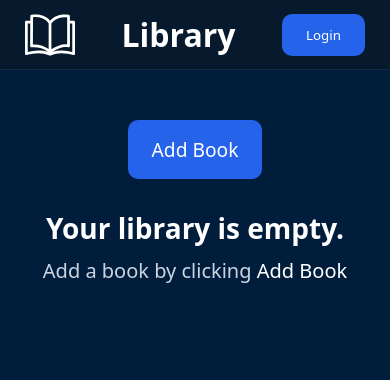
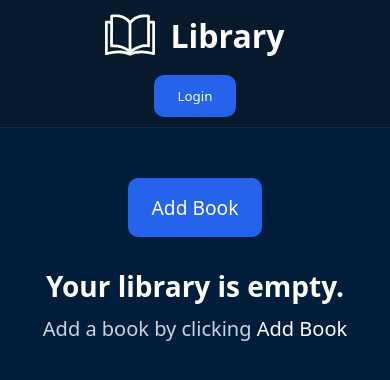
Before and after one commit to cColds/library, a website built with webpack: page public/index.html in a window 390 px wide. Built offline with nearby package versions, Linux system fonts and the light colour scheme; some packages are replaced by stand-ins of ours; no server answers.

Commit message:
Add responsive header

```diff
--- a/public/index.html
+++ b/public/index.html
@@ -16,6 +16,7 @@
 
   <body>
     <header>
+      <div class="logo-header">
         <svg
           class="logo"
           version="1.1"
@@ -41,6 +42,7 @@
           </g>
         </svg>
         <h1>Library</h1>
+      </div>
       <nav>
         <div class="account-info">
           <img
--- a/src/styles/index.css
+++ b/src/styles/index.css
@@ -87,6 +87,12 @@ header {
   padding: 10px 25px;
 }
 
+.logo-header {
+  display: flex;
+  align-items: center;
+  gap: 15px;
+}
+
 nav {
   display: flex;
   gap: 15px;
@@ -117,3 +123,11 @@ nav {
 .logout.active {
   display: block;
 }
+
+@media (max-width: 767px) {
+  header {
+    flex-direction: column;
+    gap: 15px;
+    height: auto;
+  }
+}
```
Lines whose indentation alone changed are shown as unchanged.
